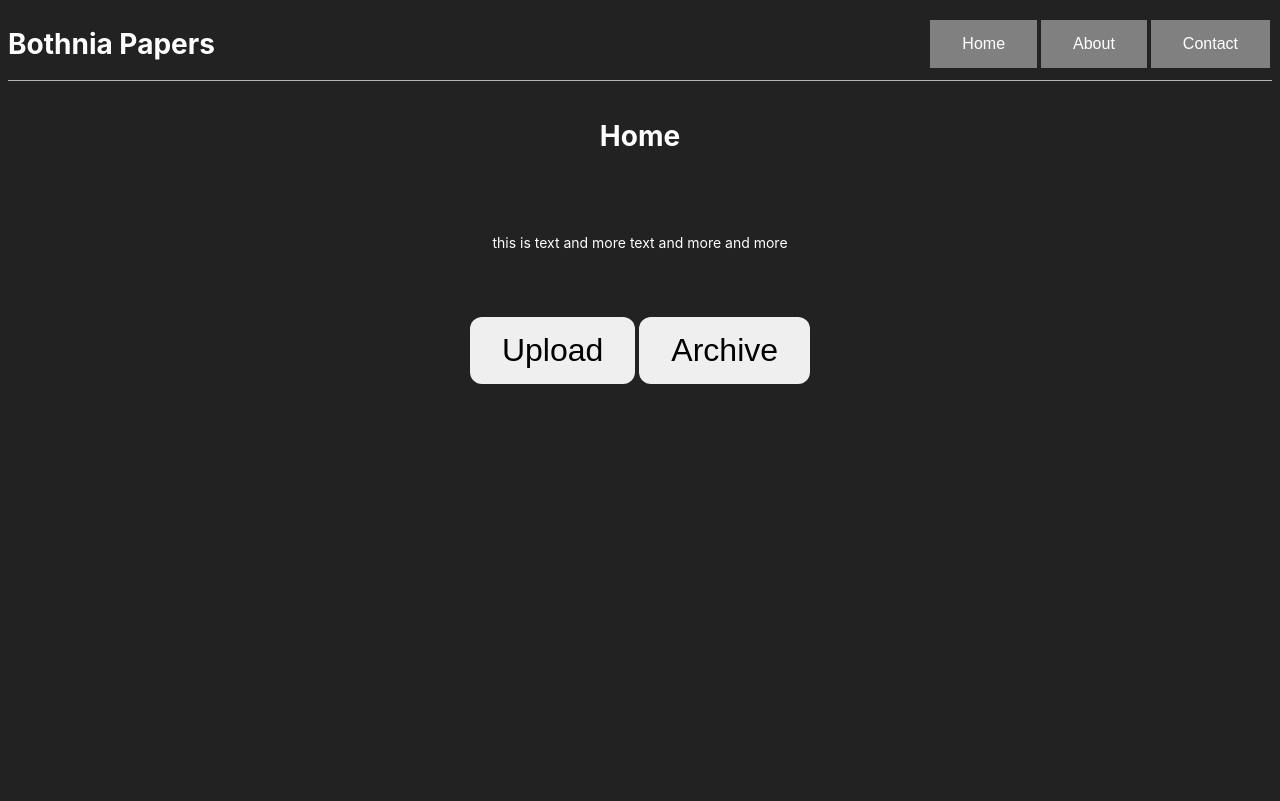
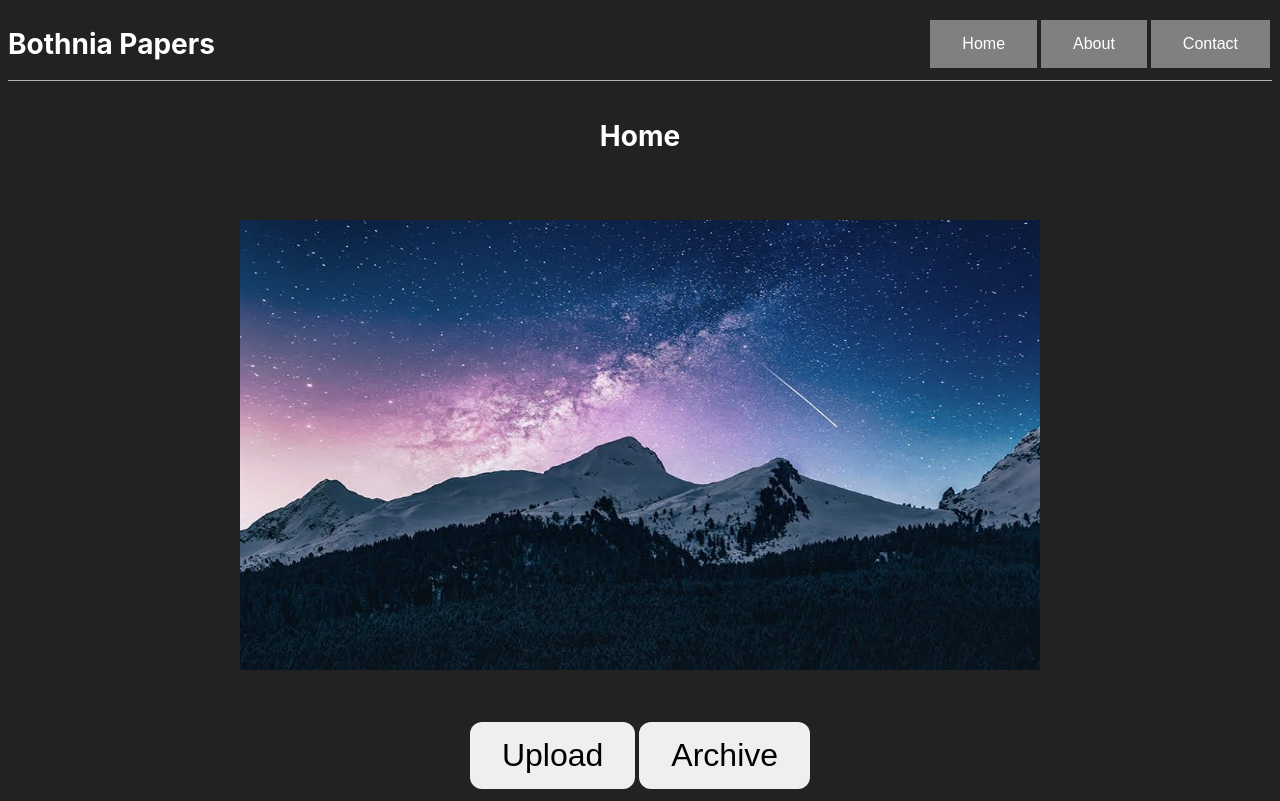
Before and after one commit to dcaptain1/D0027E_Project_Alpha, an Angular app: page /Home in a window 1280 px wide. Built offline with nearby package versions, Linux system fonts and the light colour scheme.

Commit message:
backgroundimg

```diff
--- a/src/app/components/home/home.component.html
+++ b/src/app/components/home/home.component.html
@@ -12,12 +12,7 @@
 
 
 
- <p>
-
-  this is text
-  and more text
-  and more and more
- </p>
+ <img src="..\assets\Images\HomepageBackground.jpg" width="800px" height="450px">
 
 
 </div>
```
